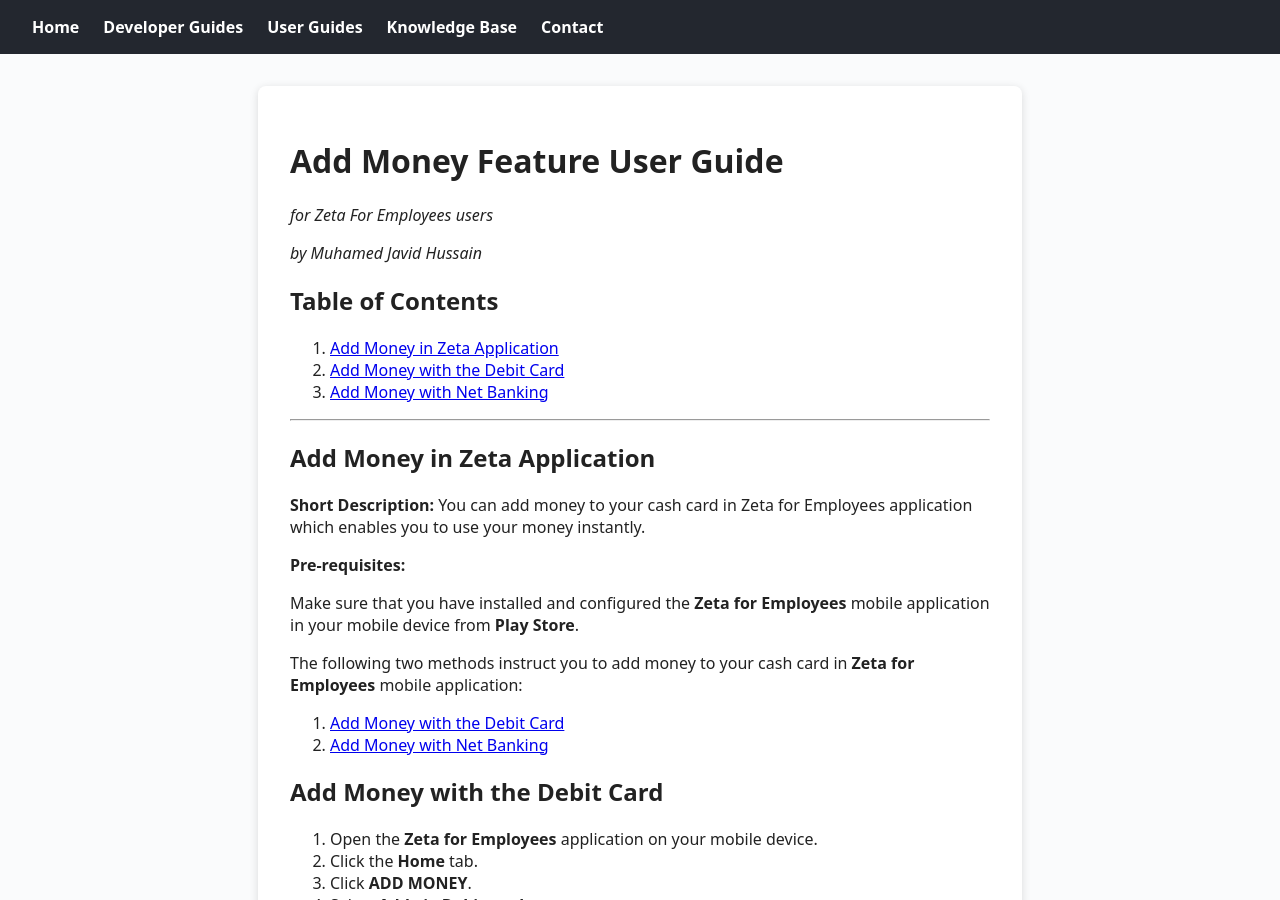
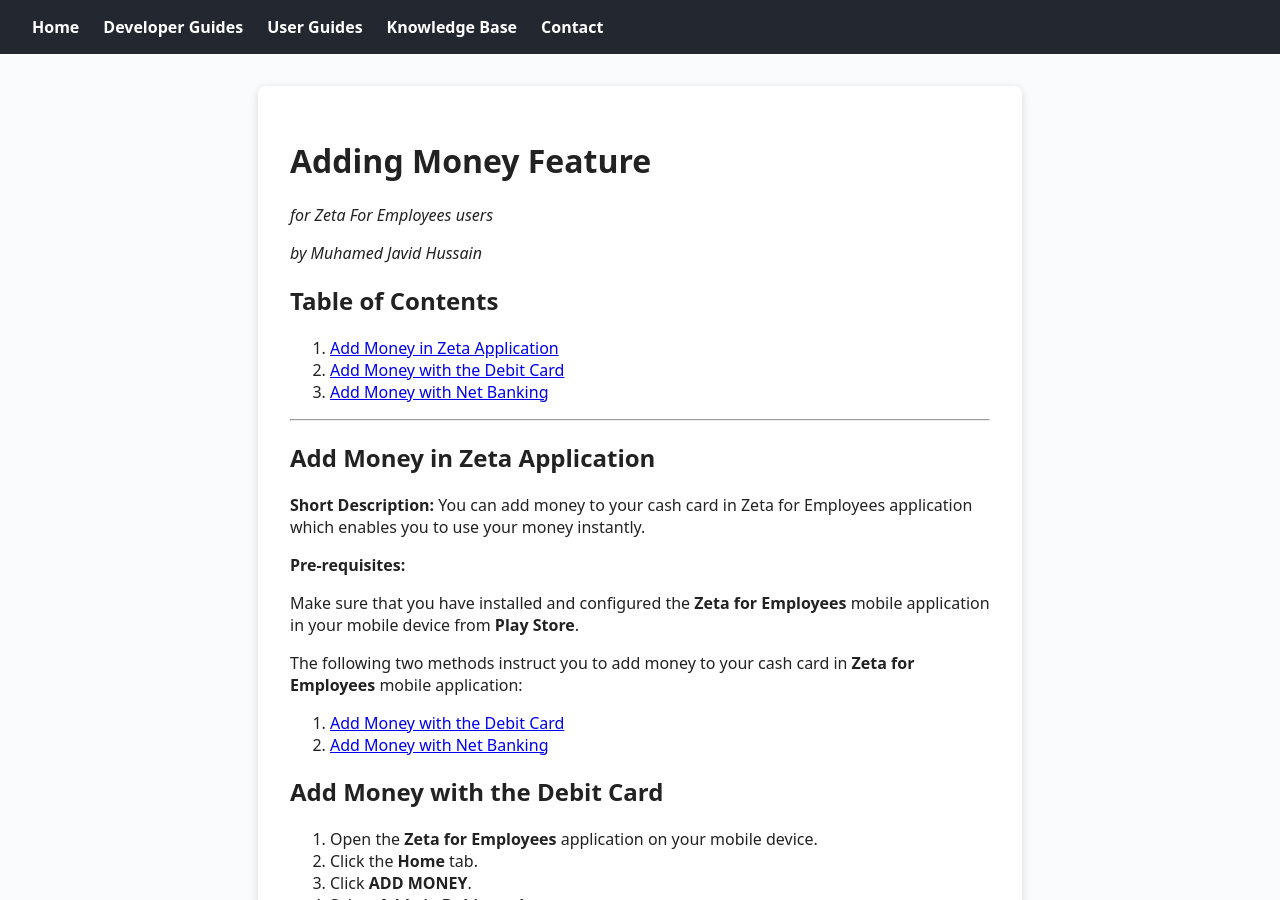
Before and after one commit to ashfaqfarook/Test, a Jekyll site: the page built from user-guides/zeta_add_money_guide.md, in a window 1280 px wide and 900 px high. Built offline with Jekyll 4.4.1, drawn with Linux system fonts in a browser that asks for light colours; our own code applies the rules of GitHub Pages for plain Markdown files.

Commit message:
Update zeta_add_money_guide.md

```diff
--- a/user-guides/zeta_add_money_guide.md
+++ b/user-guides/zeta_add_money_guide.md
@@ -1,5 +1,8 @@
-# Add Money Feature User Guide
-
+---
+layout: default
+title: "Adding Money Feature"
+---
+# Adding Money Feature
 *for Zeta For Employees users*
 
 *by Muhamed Javid Hussain*
```
